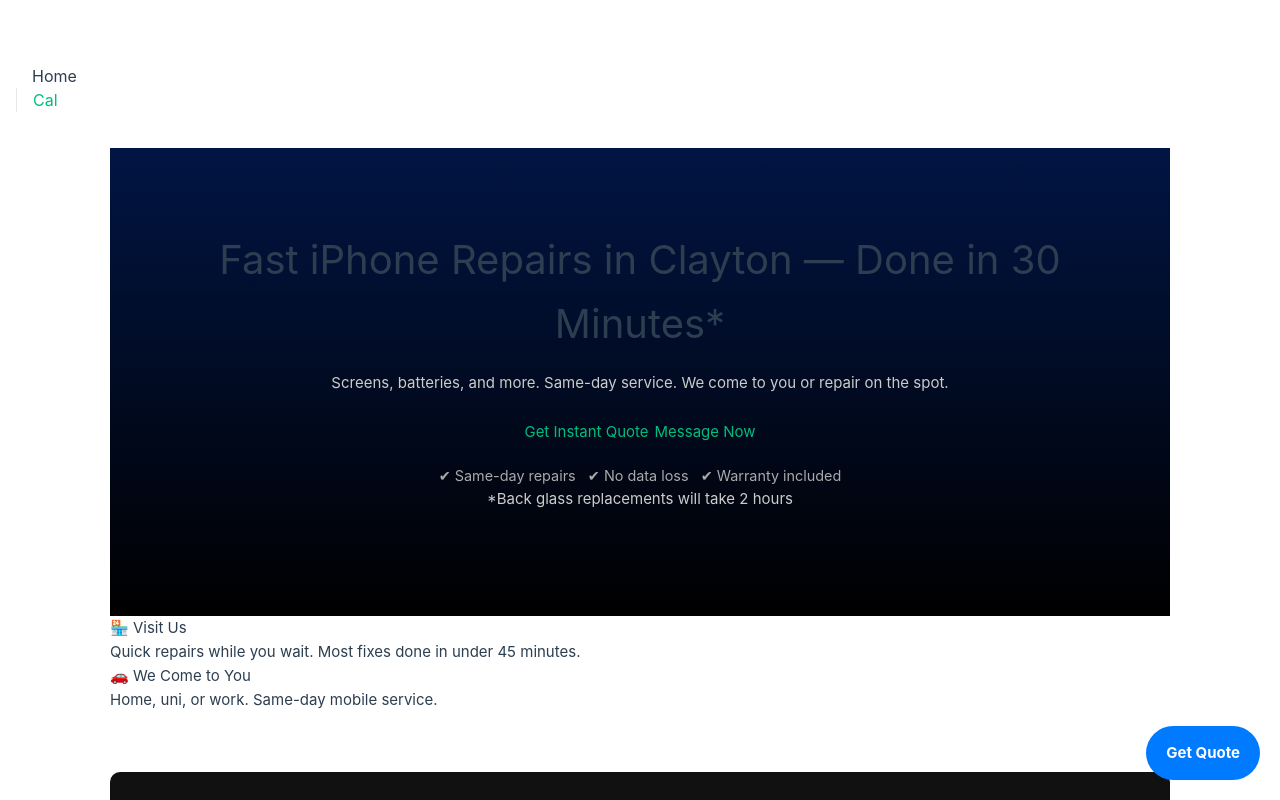
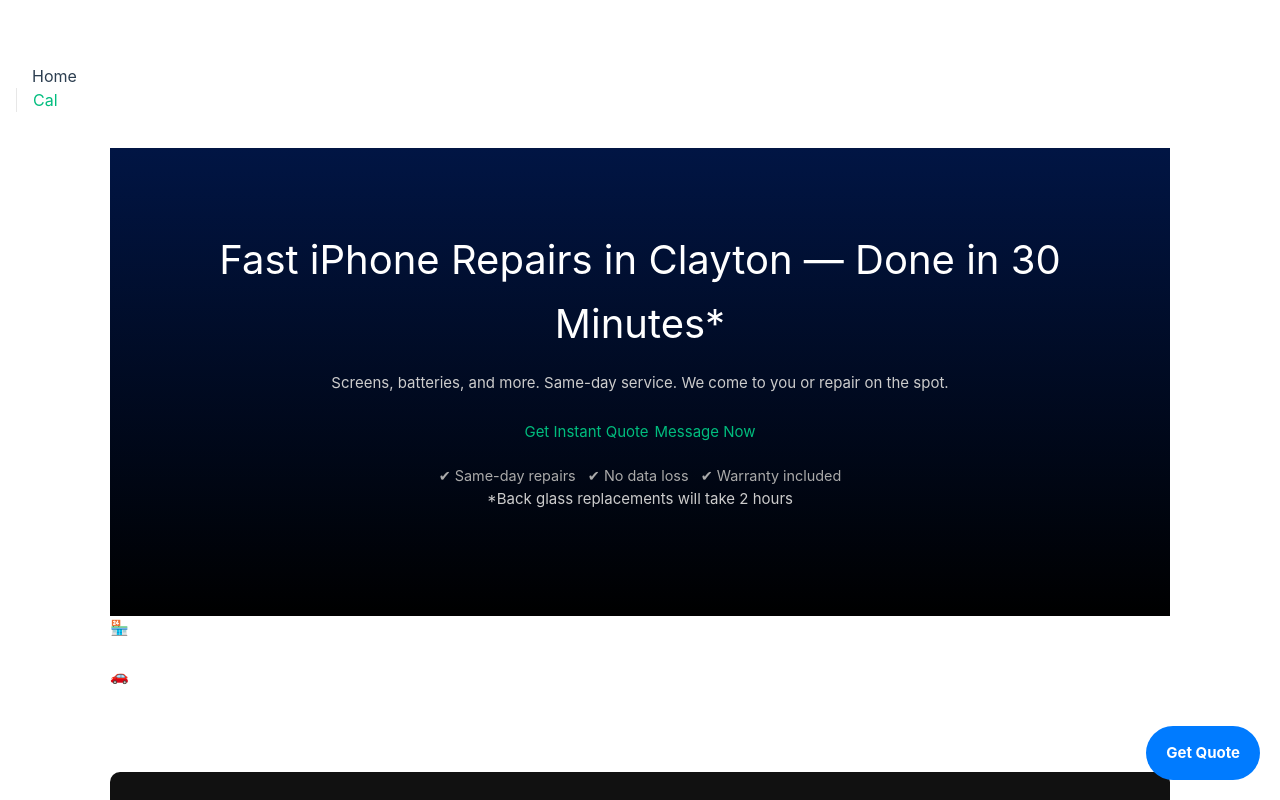
Before and after one commit to SemogEnaz/repair_website, a Vue app: page / in a window 1280 px wide. Shown: the top 800 px of the page. Built offline with nearby package versions, Linux system fonts and the light colour scheme.

Commit message:
white text and some blues

```diff
--- a/src/assets/main.css
+++ b/src/assets/main.css
@@ -21,3 +21,11 @@ a,
     background-color: hsla(160, 100%, 37%, 0.2);
   }
 }
+
+* {
+  color: white;
+}
+
+.dark-blue {
+  background-color: rgba(23, 37, 84);
+}
```
